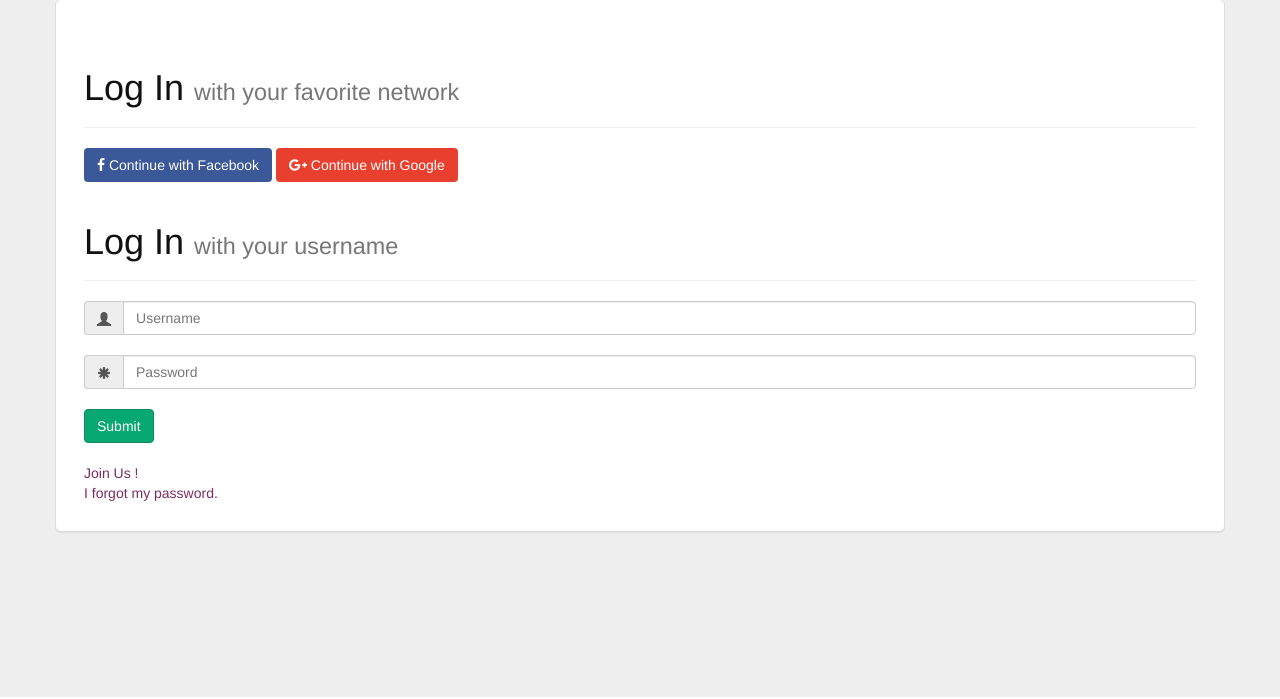
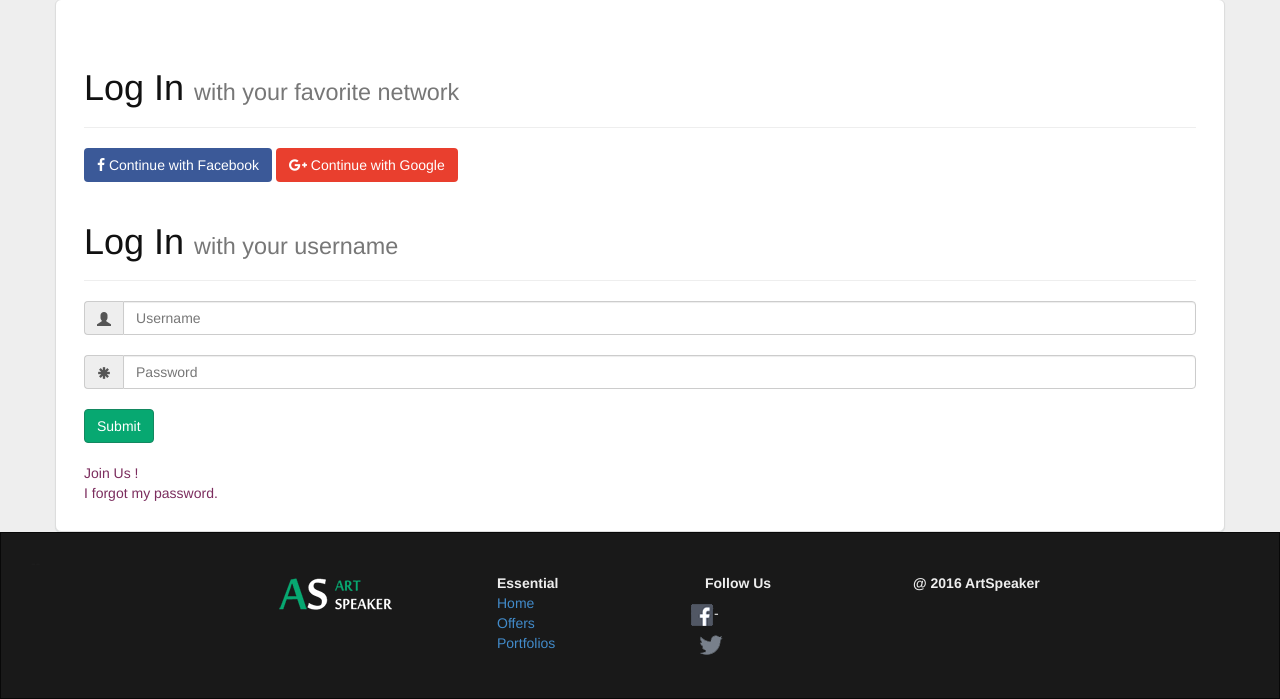
Before and after one commit to julietteTaka/ArtSpeaker, a Flask app: page /login in a window 1280 px wide. Shown: the part 103-802 px from the top of the page. Run offline with Flask 2, Linux system fonts and the light colour scheme; some libraries are stand-ins or nearby versions.

Commit message:
[Design] Layout
footer & ajustements

```diff
--- a/client/templates/layout.html
+++ b/client/templates/layout.html
@@ -23,6 +23,7 @@
     <link rel="stylesheet" href="{{ url_for('static', filename='styles/main.css') }}">
     <link rel="stylesheet" href="{{ url_for('static', filename='css/half-slider.css') }}">
     <link rel="stylesheet" href="{{ url_for('static', filename='css/modern-business.css') }}">
+
 </head>
 
 <body>
@@ -79,11 +80,44 @@
           </div><!-- /.container-fluid -->
     </nav>
 
-
     {% block title %}{% endblock %}
 <section>
     {% block content %}{% endblock %}
 </section>
 
+    <nav class="navbar navbar-inverse " role="navigation">
+        <div class="container-fluid">
+            <div class="footer-component">
+                    <br>
+                    <div class="col-lg-2 col-md-3" style="color:#1e1e1e">--</div>
+                    <div class="col-lg-2 col-md-2">
+                        <div class="footer-component-column">
+                            <li><a class="navbar-brand" href="/"> <img src="{{ url_for('static', filename='img/logo.png') }}" class="img-responsive" alt="ArtSpeaker"> </a></li>
+                        </div>
+                    </div>
+                    <div class="col-lg-2 col-md-3">
+                        <div class="footer-component-column">
+                        <b>Essential</b>
+                                <li><a href="/"> Home </a></li>
+                                <li><a href="/offers/number/10"> Offers </a></li>
+                                <li><a href="#"> Portfolios </a></li>
+                        </div>
+                    </div>
+                    <div class="col-lg-2 col-md-3">
+                        <div class="footer-component-column"><b>Follow Us</b>
+                            <p><li><a class="navbar-brand" href="/"> <img src="{{ url_for('static', filename='img/fb.png') }}" class="img-responsive" alt="ArtSpeaker"> </a></li></p>
+-
+                            <p><li><a class="navbar-brand" href="/"> <img src="{{ url_for('static', filename='img/tw.png') }}" class="img-responsive" alt="ArtSpeaker"> </a></li></p>
+                        </div>
+                    </div>
+                    <div class="col-lg-2 col-md-3">
+                        <div class="footer-component-column"><b>@ 2016 ArtSpeaker</b>
+                        </div>
+                    </div>
+                    <div class="col-lg-2 col-md-3"></div>
+            </div>
+        </div>
+    </nav>
+
 </body>
 </html>
```
